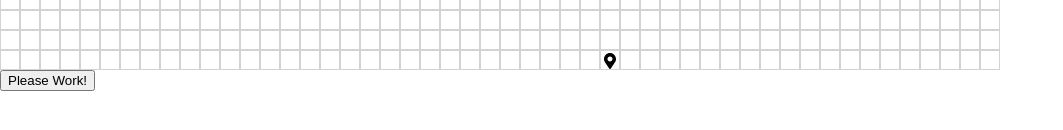
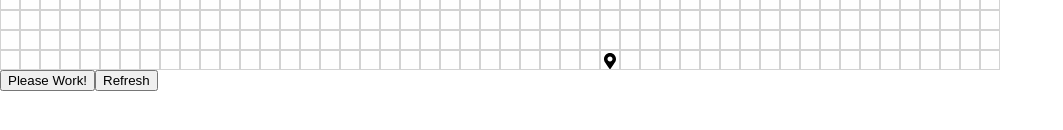
Before and after one commit to joshlampen/pathfinder, a React (Create React App) app: page / in a window 1280 px wide. Shown: the part 230-360 px from the top of the page, without its empty margins (0-1063 px from the left). Built offline with nearby package versions, Linux system fonts and the light colour scheme.

Commit message:
added a refresh button that refreshes the state, but does not eliminate the CSS changes

```diff
--- a/src/components/Grid.js
+++ b/src/components/Grid.js
@@ -165,6 +165,24 @@ export default function Grid() {
       >
         Please Work!
       </button>
+      <button
+        onClick = {() => {
+          setState(prev => ({
+            ...prev,
+            grid: setInitialGrid(),
+            mousePressed: false,
+            inProgress: false,
+            hasStart: true,
+            startRow: START_NODE_ROW,
+            startCol: START_NODE_COL,
+            hasFinish: true,
+            finishRow: FINISH_NODE_ROW,
+            finishCol: FINISH_NODE_COL
+          }))
+        }}
+      >
+        Refresh
+      </button>
     </div>
   )
 }
```
